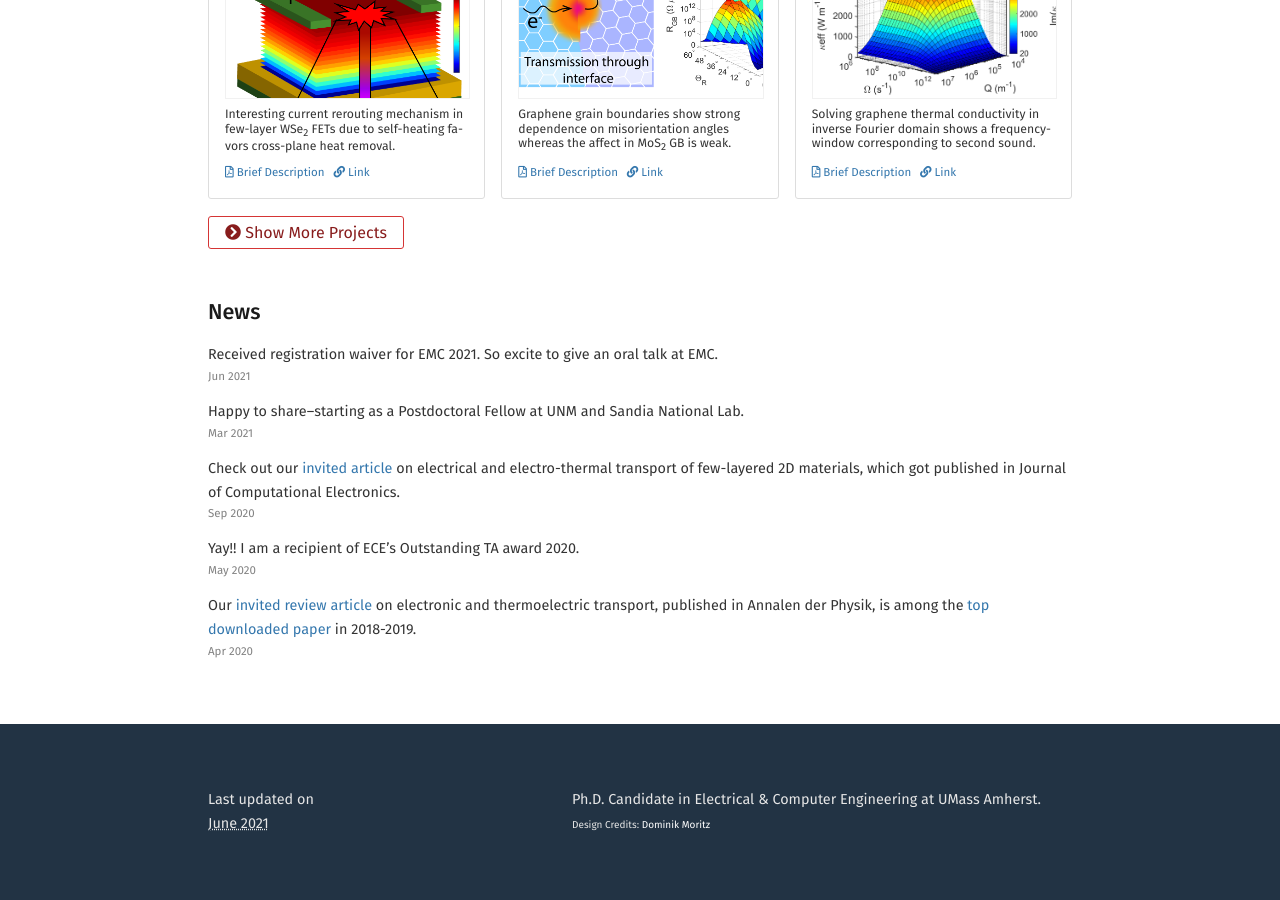
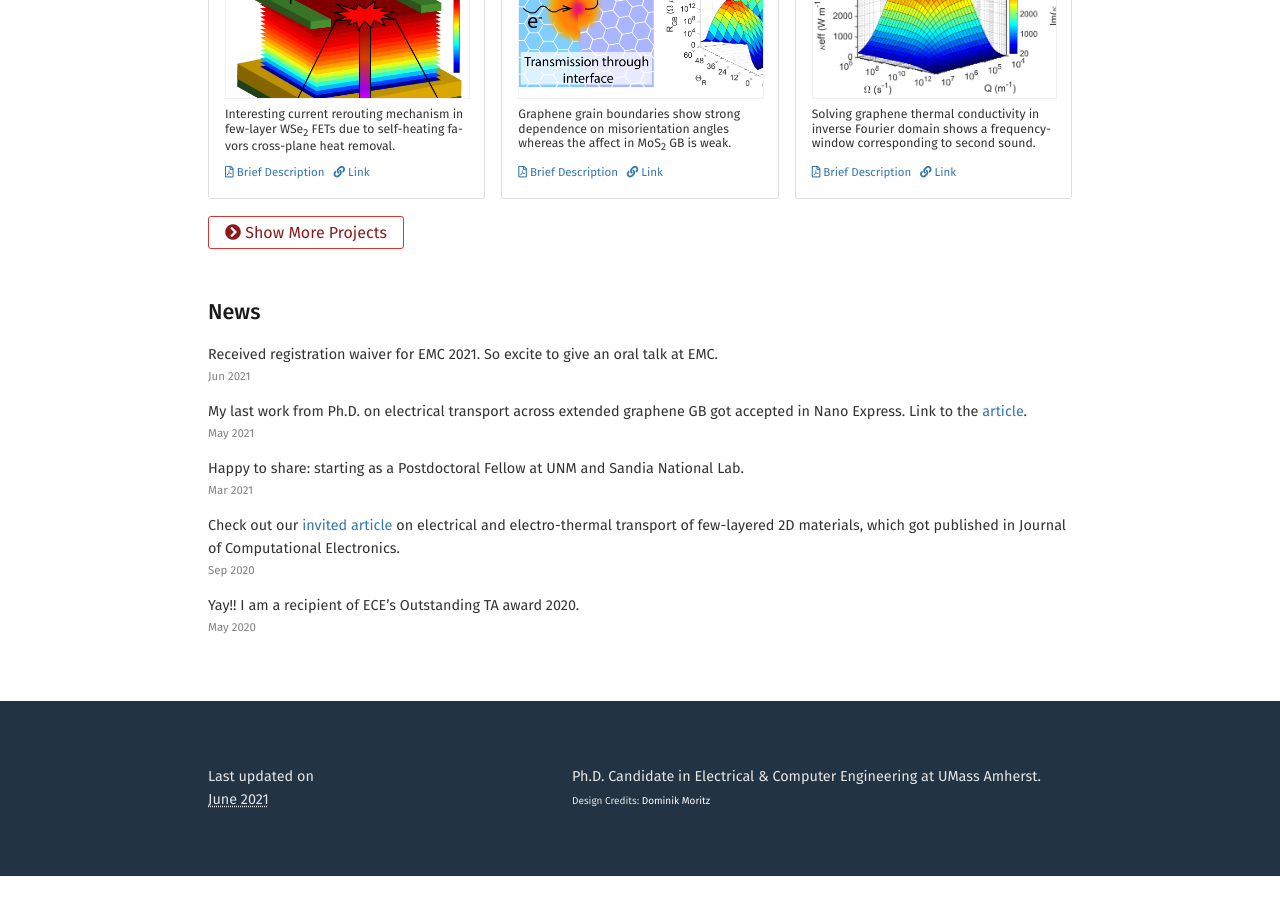
Before and after one commit to arnabmajee/arnabmajee.github.io, a Jekyll site: the page built from index.md, in a window 1280 px wide and 900 px high, scrolled down 1317 px. Built offline with Jekyll 4.4.1, drawn with Linux system fonts in a browser that asks for light colours; nearby versions of some CDN libraries; a style sheet for code colours, icons or effects is not loaded; after the commit the page ends 2193 px from its top, so only the background shows below that.

Commit message:
Update news.yml

```diff
--- a/_data/news.yml
+++ b/_data/news.yml
@@ -1,11 +1,11 @@
 - message: "Received registration waiver for EMC 2021. So excite to give an oral talk at EMC."
   date: 2021-06-24
-- message: "Happy to share--starting as a Postdoctoral Fellow at UNM and Sandia National Lab."
+- message: "My last work from Ph.D. on electrical transport across extended graphene GB got accepted in Nano Express. Link to the [article](https://iopscience.iop.org/article/10.1088/2632-959X/ac0597)."
+  date: 2021-05-30
+- message: "Happy to share: starting as a Postdoctoral Fellow at UNM and Sandia National Lab."
   date: 2021-03-23
 - message: "Check out our [invited article](https://link.springer.com/article/10.1007/s10825-020-01579-2) on electrical and electro-thermal transport of few-layered 2D materials, which got published in Journal of Computational Electronics."
   date: 2020-09-08
 - message: "Yay!! I am a recipient of ECE's Outstanding TA award 2020."
   date: 2020-05-07
-- message: "Our [invited review article](https://onlinelibrary.wiley.com/doi/full/10.1002/andp.201800510) on electronic and thermoelectric transport, published in Annalen der Physik, is among the [top downloaded paper](https://secure.wiley.com/LP=7613?elq_mid=45006&elq_cid=21075896&elqCampaignId=28221&utm_campaign=28221&utm_source=eloquaEmail&utm_medium=email&utm_content=CoAuthor2-Certificate-Email-FY20-Q3-R-DG-TopDownloaded-Authors-W26CS&elqTrackId=acccbe0e354546cba9ef5ff894002a48&elq=df4bc45b137f436eb8a2369accda226f&elqaid=45006&elqat=1&elqCampaignId=28221) in 2018-2019."
-  date: 2020-04-30
   #report: /reports/TopDownloadedPaper2018_2019
```
